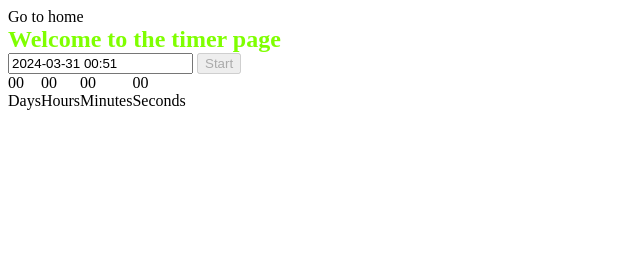
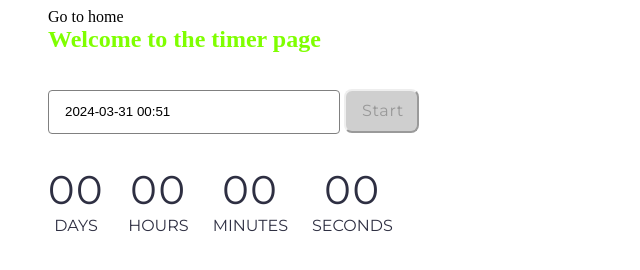
Before and after one commit to Tatianadardik44/goit-js-hw-10, a website built with Vite: page src/1-timer.html in a window 1280 px wide. Shown: the whole page, without its empty margins (0-640 px from the left). Built offline with nearby package versions, Linux system fonts and the light colour scheme.

Commit message:
timer-style

```diff
--- a/src/1-timer.html
+++ b/src/1-timer.html
@@ -5,7 +5,12 @@
     <meta http-equiv="X-UA-Compatible" content="IE=edge" />
     <meta name="viewport" content="width=device-width, initial-scale=1.0" />
     <title>Timer</title>
-
+    <link rel="preconnect" href="https://fonts.googleapis.com" />
+    <link rel="preconnect" href="https://fonts.gstatic.com" crossorigin />
+    <link
+      href="https://fonts.googleapis.com/css2?family=Montserrat:ital@0;1&display=swap"
+      rel="stylesheet"
+    />
     <link rel="stylesheet" href="./css/styles.css" />
   </head>
   <body>
--- a/src/css/timer.css
+++ b/src/css/timer.css
@@ -1,3 +1,11 @@
+body {
+  padding-left: 40px;
+}
+
+section {
+  margin-bottom: 36px;
+}
+
 h1 {
   color: chartreuse;
 }
@@ -7,4 +15,64 @@ h1 {
 .field {
   display: flex;
   flex-direction: column;
+  align-items: center;
+  justify-content: center;
 }
+button {
+  border-radius: 8px;
+  padding: 8px 16px;
+  width: 75px;
+  min-height: 40px;
+  background: #4e75ff;
+  border-color: inherit;
+  font-family: 'Montserrat', sans-serif;
+  font-weight: 500;
+  font-size: 16px;
+  line-height: 1.5;
+  letter-spacing: 0.04em;
+  color: #fff;
+}
+button:disabled {
+  background: #cfcfcf;
+  color: #989898;
+}
+button:hover {
+  background: #6c8cff;
+  color: #fff;
+}
+input {
+  width: 272px;
+  height: 40px;
+  padding-left: 16px;
+  border: 1px solid #808080;
+  border-radius: 4px;
+  width: 272px;
+  height: 40px;
+  margin-bottom: 32px;
+}
+input:hover {
+  border: 1px solid #000;
+}
+input:active {
+  border: 1px solid #4e75ff;
+}
+.value {
+  font-family: 'Montserrat', sans-serif;
+  font-weight: 400;
+  font-size: 40px;
+  line-height: 1.2;
+  letter-spacing: 0.04em;
+  color: #2e2f42;
+}
+.label {
+  font-family: 'Montserrat', sans-serif;
+  font-weight: 400;
+  font-size: 16px;
+  line-height: 1.5;
+  color: #2e2f42;
+  text-transform: uppercase;
+}
+.timer {
+  display: flex;
+  gap: 24px;
+}
```
